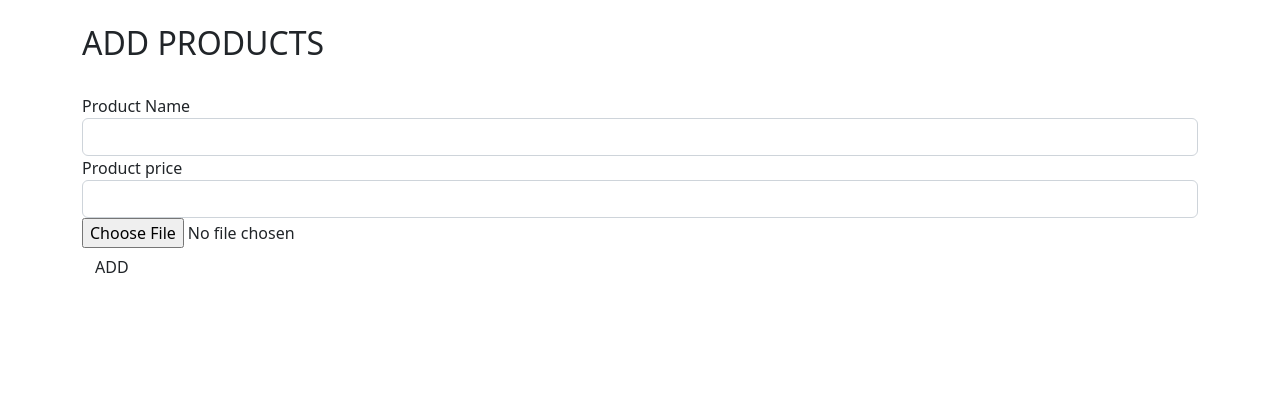
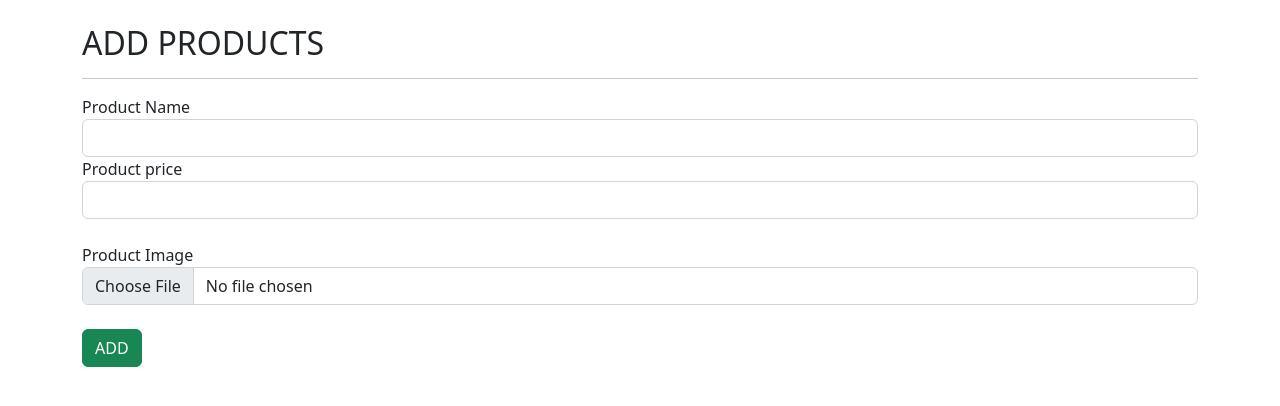
Before and after one commit to CorinaCalin/ecommerce-site, a React (Create React App) app: page /addproducts in a window 1280 px wide. Shown: the top 406 px of the page. Built offline with nearby package versions, Linux system fonts and the light colour scheme; a web font is replaced by a local one.

Commit message:
green button add

```diff
--- a/src/components/AddProducts.js
+++ b/src/components/AddProducts.js
@@ -3,20 +3,23 @@ import React from 'react'
 export const AddProducts = () => {
     return (
         <div className='container'>
-            <br/>
+            <br />
             <h2>ADD PRODUCTS</h2>
-            <br/>
+            <hr />
             <form autoComplete="off" className='form-group'>
                 <label htmlFor="product-name">Product Name</label>
-                <br/>
+                <br />
                 <input type="text" className='form-control' required />
 
                 <label htmlFor="product-price">Product price</label>
-                <br/>
+                <br />
                 <input type="number" className='form-control' required />
-                <input type="file" />
-                <br/>
-            <buttom className='btn btn-0succes btn-md'>ADD</buttom>
+                <br />
+                <label htmlFor="product-img">Product Image</label>
+                <br />
+                <input type="file" className='form-control' />
+                <br />
+                <buttom className='btn btn-success btn-md'>ADD</buttom>
             </form>
         </div>
     )
```
